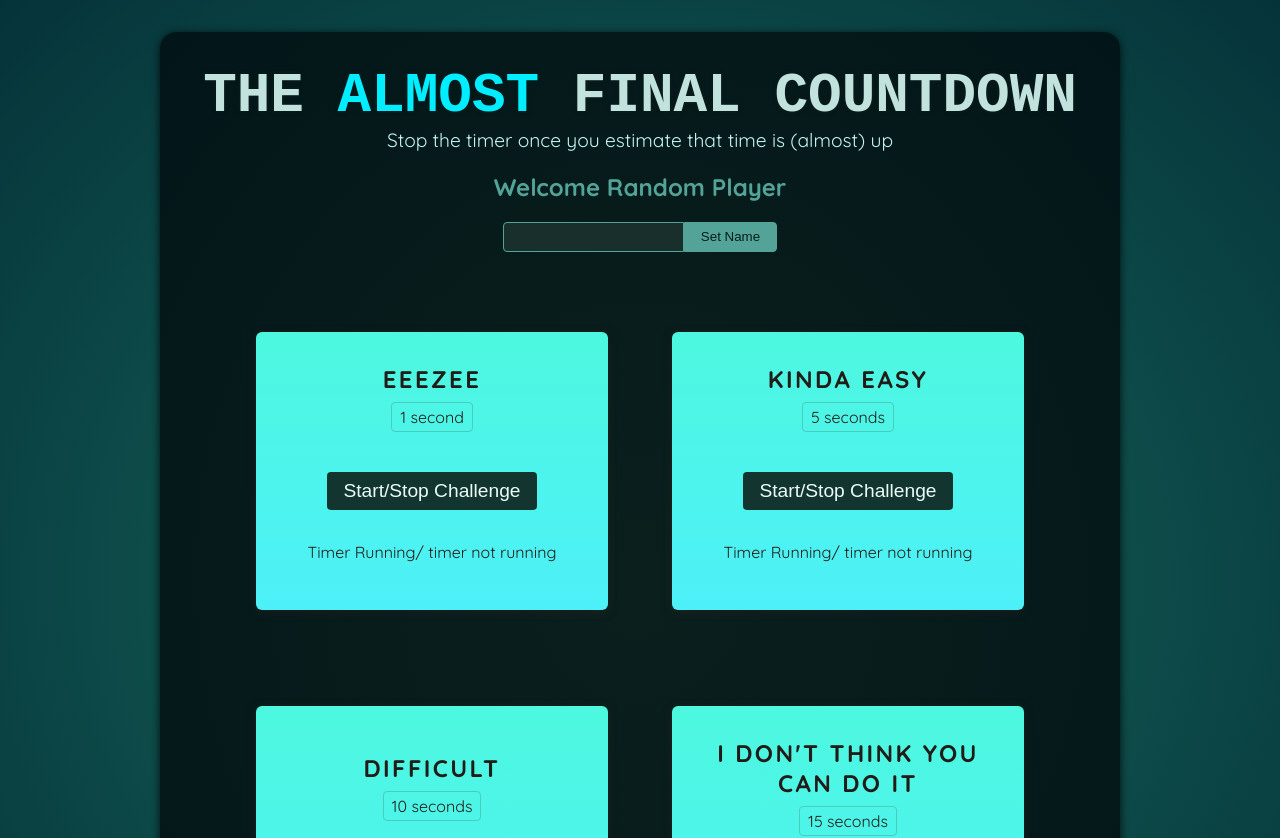
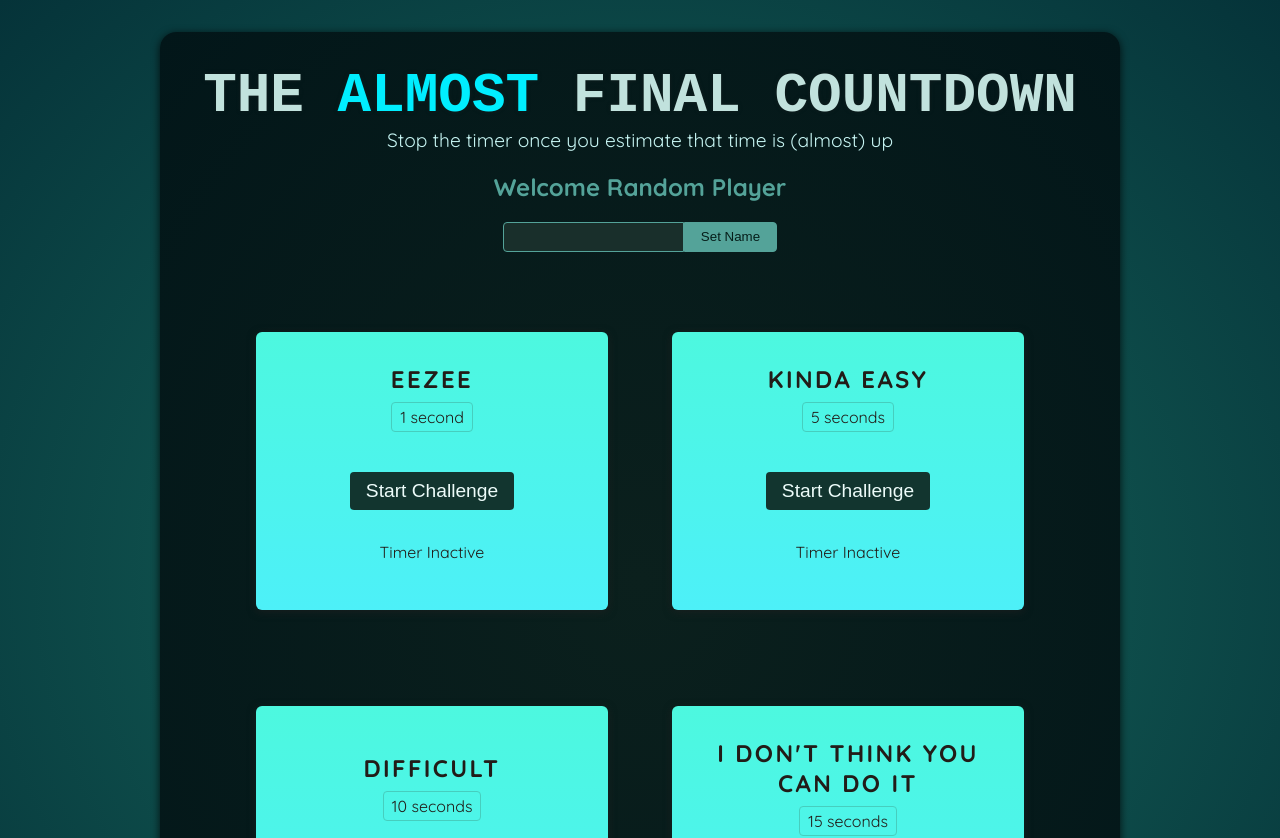
Before and after one commit to anshul-59/Refs_and_Portals, a React (Vite) app: page / in a window 1280 px wide. Shown: the top 838 px of the page. Built offline with nearby package versions, Linux system fonts and the light colour scheme; a web font is replaced by a local one.

Commit message:
Creatng  a time stopping ans starting feature. outputtin ceratin values according to the state of the the timer.

```diff
--- a/src/App.jsx
+++ b/src/App.jsx
@@ -6,7 +6,7 @@ function App() {
     <>
       <Player />
       <div id="challenges">
-        <TimerChallenge title="Eeezee" targetTime={1}/>
+        <TimerChallenge title="Eezee" targetTime={1}/>
         <TimerChallenge title="Kinda Easy" targetTime={5}/>
         <TimerChallenge title="Difficult" targetTime={10}/>
         <TimerChallenge title="I don't think you can do it" targetTime={15}/>
--- a/src/components/TimerChallenge.jsx
+++ b/src/components/TimerChallenge.jsx
@@ -1,16 +1,37 @@
+import { useState } from "react"
+
+let timer;
+
 export default function TimerChallenge ({title, targetTime}) {
+
+    const [timerStarted, setTimerStarted] = useState(false);
+    const [timerExpired, setTimerExpired] = useState(false);
+
+    function handleStart () {
+        timer = setTimeout(() => {
+            setTimerExpired(true);
+        } , targetTime*1000);
+
+        setTimerStarted(true);
+    }
+
+    function handleStop () {
+        clearTimeout(timer);
+
+    }
     return <section className="challenge">
         <h2>{title}</h2>
+        {timerExpired && <p>LOSER !</p>}
         <p className="challenge-time">
             {targetTime} second{targetTime > 1 ? 's' : ''}
         </p>
         <p>
-            <button>
-                Start/Stop Challenge
+            <button onClick={timerStarted ? handleStop : handleStart}>
+                {timerStarted ? 'Stop' : 'Start'} Challenge
             </button>
         </p>
-        <p className="">
-            Timer Running/ timer not running
+        <p className={timerStarted ? 'active' : undefined}>
+            {timerStarted ? 'Timer is  Running' : 'Timer Inactive'}
         </p>
     </section>
 }
```
